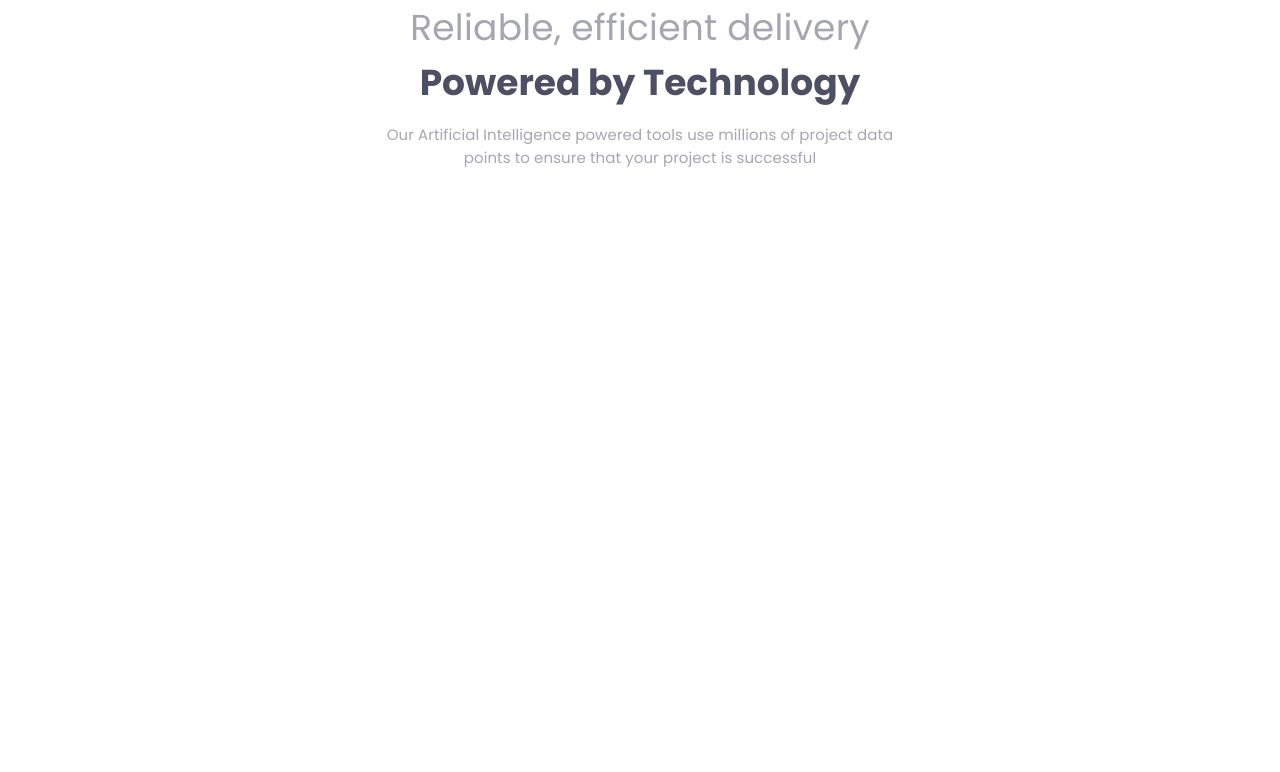
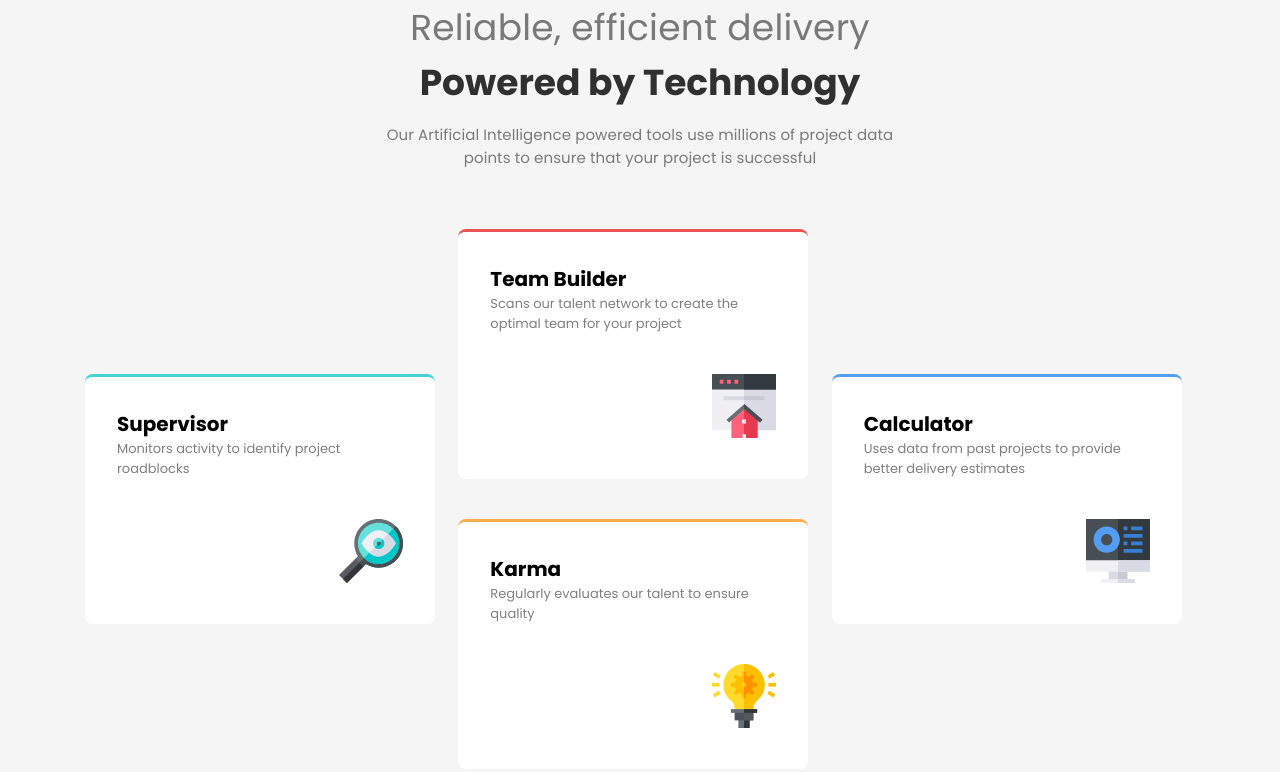
Before and after one commit to DataKvinikadze/File_Homework, a plain HTML site: page index.html in a window 1280 px wide. Drawn offline with Linux system fonts and the light colour scheme.

Commit message:
created main content

```diff
--- a/css/style.css
+++ b/css/style.css
@@ -6,16 +6,27 @@
 
 body {
   font-family: "Poppins", sans-serif;
+  background-color: var(--background_color);
 }
 
 :root {
-  --header-color: #4d4f62;
+  --header_color: #4d4f62;
+  --background_color: #f5f5f5;
+  --border_top1: #44d3d2;
+  --border_top2: #ea5454;
+  --border_top3: #fcae4a;
+  --border_top4: #549ef2;
 }
 
+/* header  */
+
 header .header_content {
+  max-width: 1440px;
+  margin: 0 auto;
   display: flex;
   flex-direction: column;
   align-items: center;
+  margin-bottom: 60px;
 }
 
 .header_content .text_1 {
@@ -30,6 +41,7 @@ header .header_content {
   font-size: 36px;
   font-weight: bold;
   margin-bottom: 13px;
+  opacity: 0.8;
 }
 
 .header_content .text_3 {
@@ -41,3 +53,84 @@ header .header_content {
   letter-spacing: 0.1px;
   opacity: 0.5;
 }
+
+/* main */
+
+.container {
+  max-width: 1440px;
+  margin: 0 auto;
+  display: grid;
+  justify-content: center;
+  grid-gap: 40px 10px;
+  grid-template-columns: repeat(3, 1fr);
+  grid-template-rows: repeat(4, 1fr);
+  width: 1110px;
+  height: 530px;
+}
+
+.container .info1 {
+  width: 350px;
+  height: 250px;
+  padding: 32px;
+  background-color: #ffffff;
+  border-top: solid 3px var(--border_top1);
+  border-radius: 8px;
+  grid-column: 1;
+  grid-row: 2 / 4;
+}
+
+.container .info2 {
+  width: 350px;
+  height: 250px;
+  padding: 32px;
+  background-color: #ffffff;
+  border-top: solid 3px var(--border_top2);
+  border-radius: 8px;
+  grid-column: 2;
+  grid-row: 1 / span 2;
+}
+
+.container .info3 {
+  width: 350px;
+  height: 250px;
+  padding: 32px;
+  background-color: #ffffff;
+  border-top: solid 3px var(--border_top3);
+  border-radius: 8px;
+  grid-column: 2;
+  grid-row: 3 / span 2;
+}
+
+.container .info4 {
+  width: 350px;
+  height: 250px;
+  padding: 32px;
+  background-color: #ffffff;
+  border-top: solid 3px var(--border_top4);
+  border-radius: 8px;
+  grid-column: 3;
+  grid-row: 2 / 4;
+}
+
+.container .info_content {
+  display: flex;
+  flex-direction: column;
+}
+
+.info_content .spn1 {
+  font-size: 20px;
+  font-weight: bold;
+  color: var(--header-color);
+}
+
+.info_content .spn2 {
+  font-size: 13px;
+  color: var(--header-color);
+  opacity: 0.5;
+}
+
+img {
+  position: relative;
+  top: 40px;
+  left: 222px;
+}
--- a/index.html
+++ b/index.html
@@ -23,5 +23,48 @@
         >
       </div>
     </header>
+
+    <main>
+      <div class="container">
+        <div class="info1">
+          <div class="info_content">
+            <span class="spn1">Supervisor</span>
+            <span class="spn2"
+              >Monitors activity to identify project roadblocks</span
+            >
+            <img src="./photos/030-search.svg" alt="search icon" width="64" />
+          </div>
+        </div>
+        <div class="info2">
+          <div class="info_content">
+            <span class="spn1">Team Builder</span>
+            <span class="spn2"
+              >Scans our talent network to create the optimal team for your
+              project</span
+            >
+            <img src="./photos/002-homepage.svg" alt="search icon" width="64" />
+          </div>
+        </div>
+        <div class="info3">
+          <div class="info_content">
+            <span class="spn1">Karma</span>
+            <span class="spn2"
+              >Regularly evaluates our talent to ensure quality</span
+            >
+            <img src="./photos/009-idea.svg" alt="search icon" width="64" />
+          </div>
+        </div>
+        <div class="info4">
+          <div class="info_content">
+            <span class="spn1">Calculator</span>
+            <span class="spn2"
+              >Uses data from past projects to provide better delivery
+              estimates</span
+            >
+            <img src="./photos/045-software.svg" alt="search icon" width="64" />
+          </div>
+        </div>
+      </div>
+    </main>
   </body>
 </html>
```
